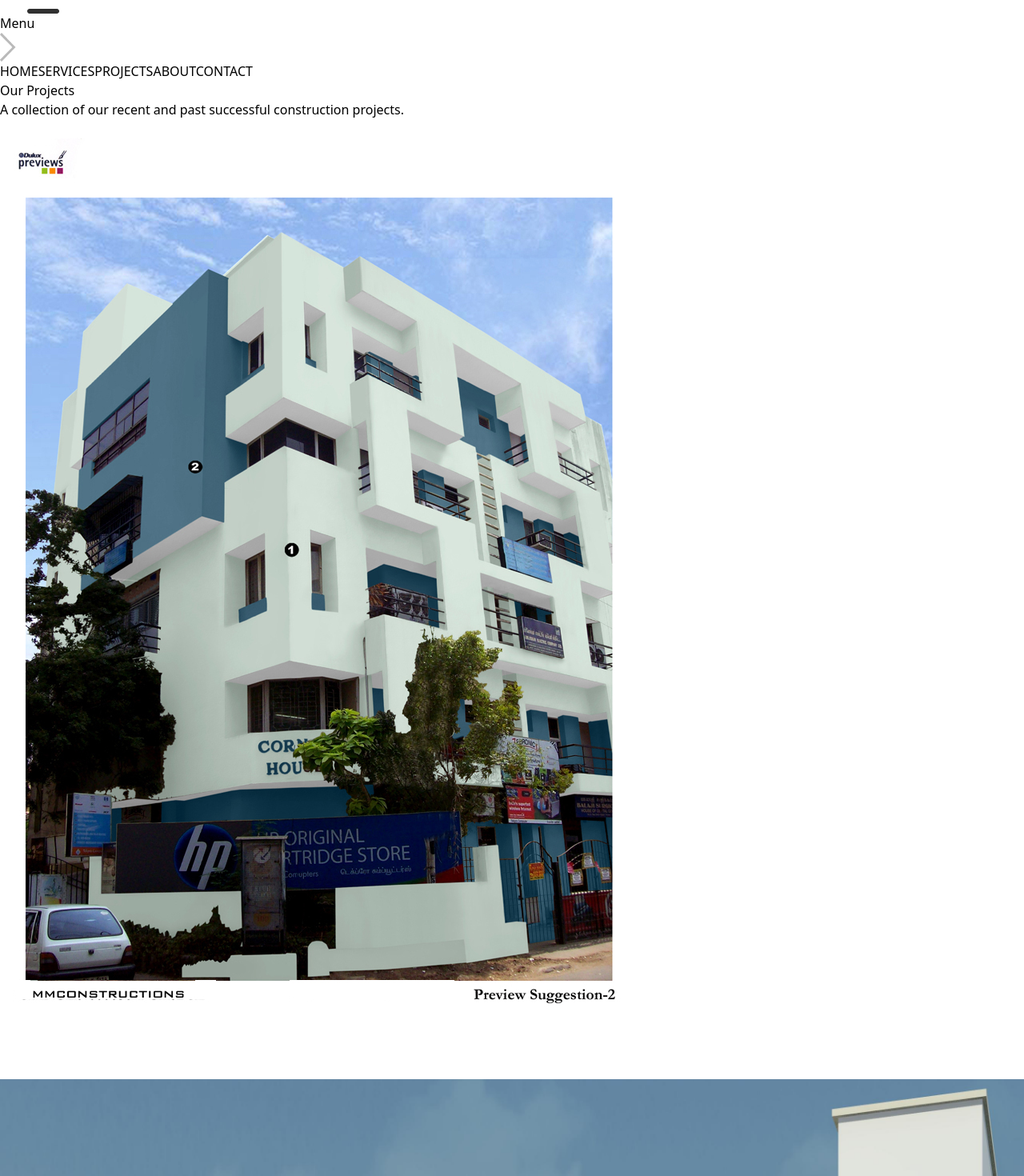
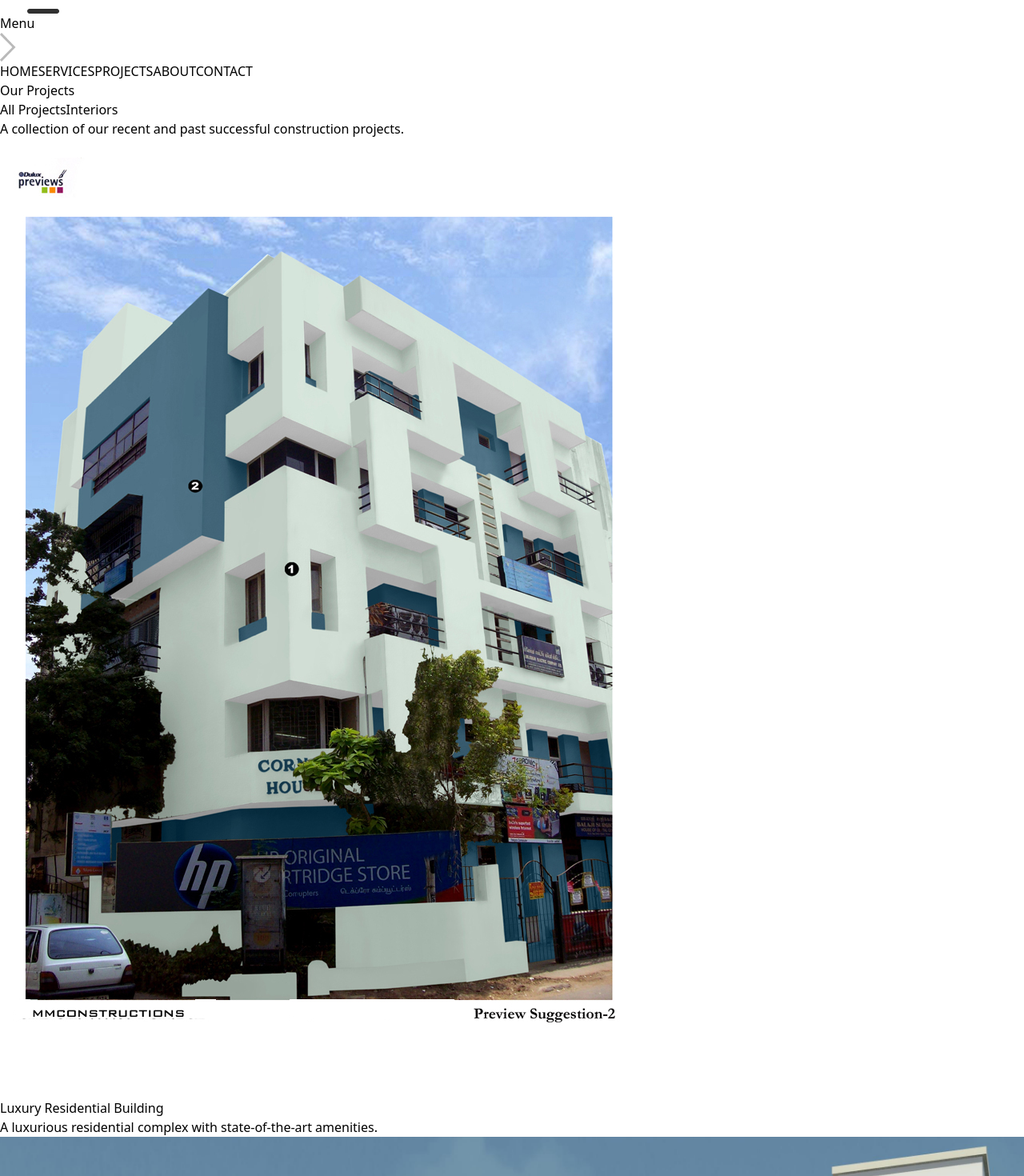
Before and after one commit to MohamedNihmath18/new-webpage, a React (Vite) app: page /projects in a window 1280 px wide. Shown: the part 1120-2590 px from the top of the page at 80% size. Built offline with nearby package versions, Linux system fonts and the light colour scheme.

Commit message:
interiors

```diff
--- a/src/pages/Projects.jsx
+++ b/src/pages/Projects.jsx
@@ -1,12 +1,222 @@
-import React,  { useState } from "react";
-import { assets } from "../assets/assets"; // You can replace this with your actual project images or import assets
+// import React,  { useState } from "react";
+// import { assets } from "../assets/assets"; // You can replace this with your actual project images or import assets
 
+// const projects = [
+//   {
+//     id: 1,
+//     title: "Luxury Residential Building",
+//     description: "A luxurious residential complex with state-of-the-art amenities.",
+//     image: assets.prj1, // Replace with your actual image path
+//   },
+//   {
+//     id: 2,
+//     title: "Modern Commercial Space",
+//     description: "A modern commercial building designed for office spaces and retail.",
+//     image: assets.prj2,
+//   },
+//   {
+//     id: 3,
+//     title: "Renovation of Historic Building",
+//     description: "Restoration and renovation of a historical building with modern features.",
+//     image: assets.prj3,
+//   },
+//   {
+//     id: 4,
+//     title: "Community Park Development",
+//     description: "Design and construction of a community park with recreational facilities.",
+//     image: assets.prj4,
+//   },
+//   {
+//     id: 5,
+//     title: "Eco-Friendly Office Building",
+//     description: "An eco-friendly office building with sustainable design.",
+//     image: assets.prj5,
+//   },
+//   {
+//     id: 6,
+//     title: "Luxury Villa",
+//     description: "A luxury villa with modern architecture and landscaping.",
+//     image: assets.prj6,
+//   },
+//   {
+//     id: 7,
+//     title: "High-Rise Apartment Complex",
+//     description: "A high-rise apartment complex with stunning views.",
+//     image: assets.prj7,
+//   },
+//   {
+//     id: 8,
+//     title: "Shopping Mall Construction",
+//     description: "Construction of a modern shopping mall with various retail outlets.",
+//     image: assets.prj8,
+//   },
+//   {
+//     id: 9,
+//     title: "Industrial Warehouse",
+//     description: "Construction of a large industrial warehouse for storage and logistics.",
+//     image: assets.prj9,
+//   },
+//   {
+//     id: 10,
+//     title: "School Building",
+//     description: "Construction of a modern school building with advanced facilities.",
+//     image: assets.prj10,
+//   },
+//   {
+//     id: 11,
+//     title: "Hospital Construction",
+//     description: "Building a state-of-the-art hospital with advanced medical facilities.",
+//     image: assets.prj11,
+//   },
+//   {
+//     id: 12,
+//     title: "Bridge Construction",
+//     description: "Construction of a modern bridge with innovative engineering.",
+//     image: assets.prj12,
+//   },
+//   {
+//     id: 13,
+//     title: "Sports Complex",
+//     description: "Construction of a sports complex with various facilities.",
+//     image: assets.prj13,
+//   },
+//   {
+//     id: 14,
+//     title: "Cultural Center",
+//     description: "Building a cultural center to promote arts and community events.",
+//     image: assets.prj14,
+//   },
+//   {
+//     id: 15,
+//     title: "Residential Community",
+//     description: "Development of a residential community with parks and amenities.",
+//     image: assets.prj15,
+//   },
+//   {
+//     id: 16,
+//     title: "Office Tower",
+//     description: "Construction of a modern office tower with green building features.",
+//     image: assets.prj16,
+//   },
+//   {
+//     id: 17,
+//     title: "Luxury Hotel",
+//     description: "Building a luxury hotel with world-class amenities.",
+//     image: assets.prj17,
+//   },
+//   {
+//     id: 18,
+//     title: "Mixed-Use Development",
+//     description: "A mixed-use development combining residential and commercial spaces.",
+//     image: assets.prj18,
+//   },
+//   {
+//     id: 19,
+//     title: "Public Library",
+//     description: "Construction of a modern public library with community spaces.",
+//     image: assets.prj19,
+//   },
+//   {
+//     id: 20,
+//     title: "Green Roof Project",
+//     description: "Installation of a green roof to promote sustainability.",
+//     image: assets.prj20,
+//   },
+//   {
+//     id: 21,
+//     title: "Waterfront Development",
+//     description: "Development of a waterfront area with recreational facilities.",
+//     image: assets.prj21,
+//   }
+
+// ];
+
+// const interiorProjects = [
+//   {
+//     id: 101,
+//     title: "Modern Living Room",
+//     description: "A stylish interior design for a luxury living room.",
+//     image: assets.prj1, // Replace with real interior images
+//   },
+//   {
+//     id: 102,
+//     title: "Office Interior Design",
+//     description: "Sleek and modern workspace with functional furniture.",
+//     image: assets.prj2,
+//   },
+//   // Add more interior projects...
+// ];
+
+// const Projects = () => {
+//   const [selectedImage, setSelectedImage] = useState(null);
+//   const [showInteriors, setShowInteriors] = useState(false);
+
+//    const displayedProjects = showInteriors ? interiorProjects : projects;
+//   return (
+//     <div className="w-full bg-gray-900 text-white py-16 px-6">
+//       <div className="max-w-6xl mx-auto text-center">
+//         <h2 className="text-4xl font-bold mb-8">Our Projects</h2>
+//         <p className="text-gray-300 mb-12">
+//           A collection of our recent and past successful construction projects.
+//         </p>
+
+//         {/* Project Cards */}
+//         <div className="grid grid-cols-1 sm:grid-cols-2 lg:grid-cols-3 gap-8">
+//           {projects.map((project) => (
+//             <div
+//               key={project.id}
+//               className="relative overflow-hidden bg-gray-800 rounded-lg shadow-md border-2 border-gray-700 group cursor-pointer"
+//               onClick={() => setSelectedImage(project.image)}
+//             >
+//               <img
+//                 src={project.image}
+//                 alt={project.title}
+//                 className="w-full h-64 object-cover group-hover:scale-110 transition-all duration-500"
+//               />
+//               <div className="absolute inset-0 bg-black bg-opacity-40 group-hover:bg-opacity-50 transition-all duration-300"></div>
+//               <div className="absolute bottom-0 left-0 right-0 p-6 text-center text-white z-10">
+//                 <h3 className="text-xl font-semibold"></h3>
+//                 <p className="text-sm mt-2"></p>
+//                 {/* <a
+//                   href="#"
+//                   className="mt-4 inline-block text-red-500 hover:text-red-600"
+//                 >
+//                   View Details
+//                 </a> */}
+//               </div>
+//             </div>
+//           ))}
+//         </div>
+//       </div>
+//       {/* Modal for full image view */}
+//       {selectedImage && (
+//         <div
+//           className="fixed inset-0 bg-black bg-opacity-80 flex items-center justify-center z-50"
+//           onClick={() => setSelectedImage(null)}
+//         >
+//           <img
+//             src={selectedImage}
+//             alt="Full Project"
+//             className="max-w-full max-h-full rounded shadow-lg border-4 border-white"
+//           />
+//         </div>
+//       )}
+//     </div>
+//   );
+// };
+
+// export default Projects;
+
+import React, { useState } from "react";
+import { assets } from "../assets/assets";
+
+// Main Projects
 const projects = [
   {
     id: 1,
     title: "Luxury Residential Building",
     description: "A luxurious residential complex with state-of-the-art amenities.",
-    image: assets.prj1, // Replace with your actual image path
+    image: assets.prj1,
   },
   {
     id: 2,
@@ -128,22 +338,61 @@ const projects = [
     description: "Development of a waterfront area with recreational facilities.",
     image: assets.prj21,
   }
+];
 
+// Interior Projects
+const interiorProjects = [
+  {
+    id: 101,
+    title: "Modern Living Room",
+    description: "A stylish interior design for a luxury living room.",
+    image: assets.prj1,
+  },
+  {
+    id: 102,
+    title: "Office Interior Design",
+    description: "Sleek and modern workspace with functional furniture.",
+    image: assets.prj2,
+  },
+  // Add more interior projects as needed
 ];
 
 const Projects = () => {
   const [selectedImage, setSelectedImage] = useState(null);
+  const [showInteriors, setShowInteriors] = useState(false);
+
+  const displayedProjects = showInteriors ? interiorProjects : projects;
+
   return (
     <div className="w-full bg-gray-900 text-white py-16 px-6">
       <div className="max-w-6xl mx-auto text-center">
-        <h2 className="text-4xl font-bold mb-8">Our Projects</h2>
+        <h2 className="text-4xl font-bold mb-4">Our Projects</h2>
+
+        {/* Buttons to switch views */}
+        <div className="mb-8 space-x-4">
+          <button
+            onClick={() => setShowInteriors(false)}
+            className={`px-4 py-2 rounded ${!showInteriors ? "bg-red-500" : "bg-gray-700"} hover:bg-red-600 transition`}
+          >
+            All Projects
+          </button>
+          <button
+            onClick={() => setShowInteriors(true)}
+            className={`px-4 py-2 rounded ${showInteriors ? "bg-red-500" : "bg-gray-700"} hover:bg-red-600 transition`}
+          >
+            Interiors
+          </button>
+        </div>
+
         <p className="text-gray-300 mb-12">
-          A collection of our recent and past successful construction projects.
+          {showInteriors
+            ? "Explore our elegant interior design projects."
+            : "A collection of our recent and past successful construction projects."}
         </p>
 
         {/* Project Cards */}
         <div className="grid grid-cols-1 sm:grid-cols-2 lg:grid-cols-3 gap-8">
-          {projects.map((project) => (
+          {displayedProjects.map((project) => (
             <div
               key={project.id}
               className="relative overflow-hidden bg-gray-800 rounded-lg shadow-md border-2 border-gray-700 group cursor-pointer"
@@ -156,19 +405,14 @@ const Projects = () => {
               />
               <div className="absolute inset-0 bg-black bg-opacity-40 group-hover:bg-opacity-50 transition-all duration-300"></div>
               <div className="absolute bottom-0 left-0 right-0 p-6 text-center text-white z-10">
-                <h3 className="text-xl font-semibold"></h3>
-                <p className="text-sm mt-2"></p>
-                {/* <a
-                  href="#"
-                  className="mt-4 inline-block text-red-500 hover:text-red-600"
-                >
-                  View Details
-                </a> */}
+                <h3 className="text-xl font-semibold">{project.title}</h3>
+                <p className="text-sm mt-2">{project.description}</p>
               </div>
             </div>
           ))}
         </div>
       </div>
+
       {/* Modal for full image view */}
       {selectedImage && (
         <div
```
